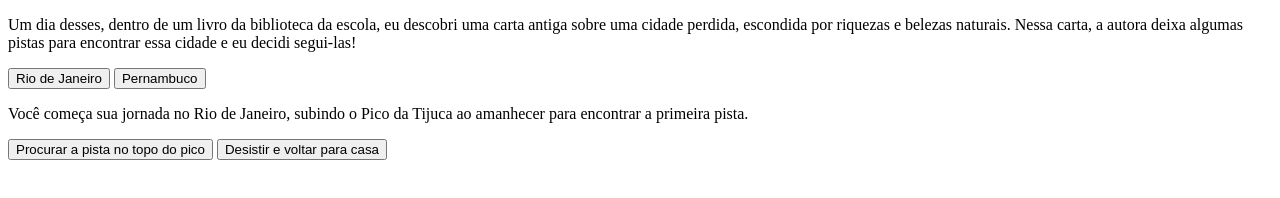
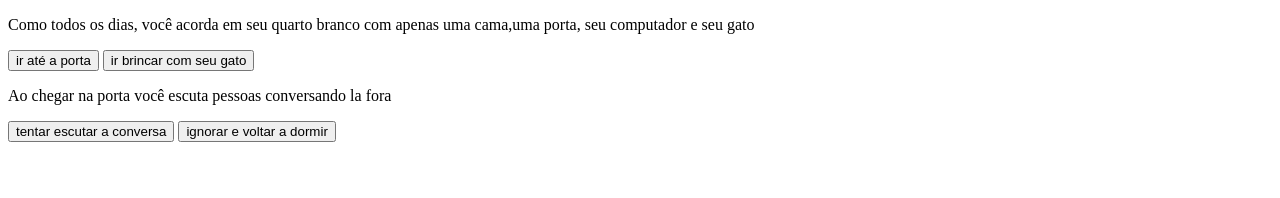
Before and after one commit to Amandaaaaaaaaaaaaaaa/aventura-1, a plain HTML site: page index.html in a window 1280 px wide. Drawn offline with Linux system fonts and the light colour scheme.

Commit message:
Update index.html

```diff
--- a/index.html
+++ b/index.html
@@ -3,19 +3,19 @@
 <head>
     <meta charset="UTF-8">
     <meta name="viewport" content="width=device-width, initial-scale=1.0">
-    <title>Em busca da cidade perdida</title>
+    <title>Omori</title>
 </head>
 <body>
     <main>
         <div class="passo" id="passo-0">
-            <p>Um dia desses, dentro de um livro da biblioteca da escola, eu descobri uma carta antiga sobre uma cidade perdida, escondida por riquezas e belezas naturais. Nessa carta, a autora deixa algumas pistas para encontrar essa cidade e eu decidi segui-las!</p>
-            <button class="btn-proximo" data-proximo="1">Rio de Janeiro</button>
-            <button class="btn-proximo" data-proximo="2">Pernambuco</button>
+            <p>Como todos os dias, você acorda em seu quarto branco com apenas uma cama,uma porta, seu computador e seu gato </p>
+            <button class="btn-proximo" data-proximo="1">ir até a porta</button>
+            <button class="btn-proximo" data-proximo="2">ir brincar com seu gato</button>
         </div>
         <div class="passo" id="passo-1">
-            <p>Você começa sua jornada no Rio de Janeiro, subindo o Pico da Tijuca ao amanhecer para encontrar a primeira pista.</p>
-            <button class="btn-proximo" data-proximo="3">Procurar a pista no topo do pico</button>
-            <button class="btn-proximo" data-proximo="4">Desistir e voltar para casa</button>
+            <p>Ao chegar na porta você escuta pessoas conversando la fora</p>
+            <button class="btn-proximo" data-proximo="3">tentar escutar a conversa</button>
+            <button class="btn-proximo" data-proximo="4">ignorar e voltar a dormir</button>
         </div>
     </main>
 
```
